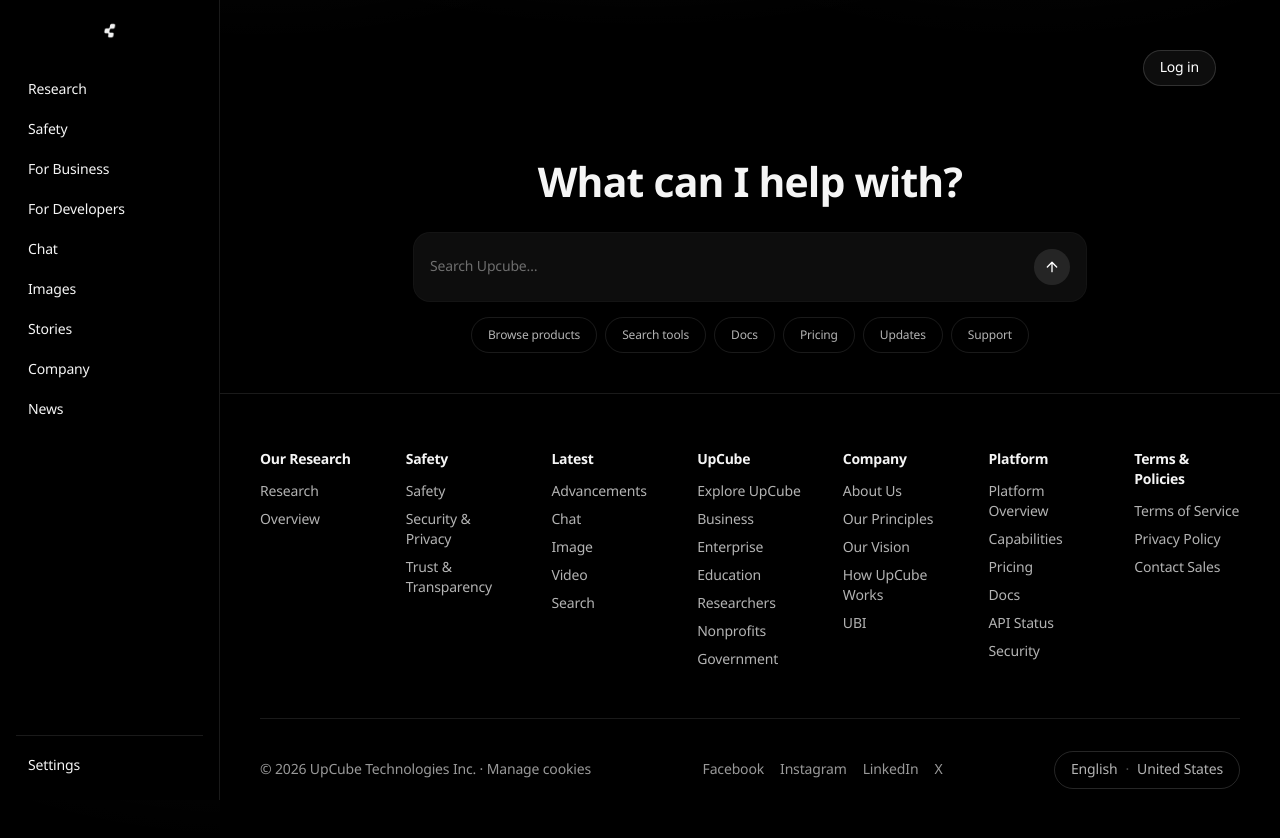
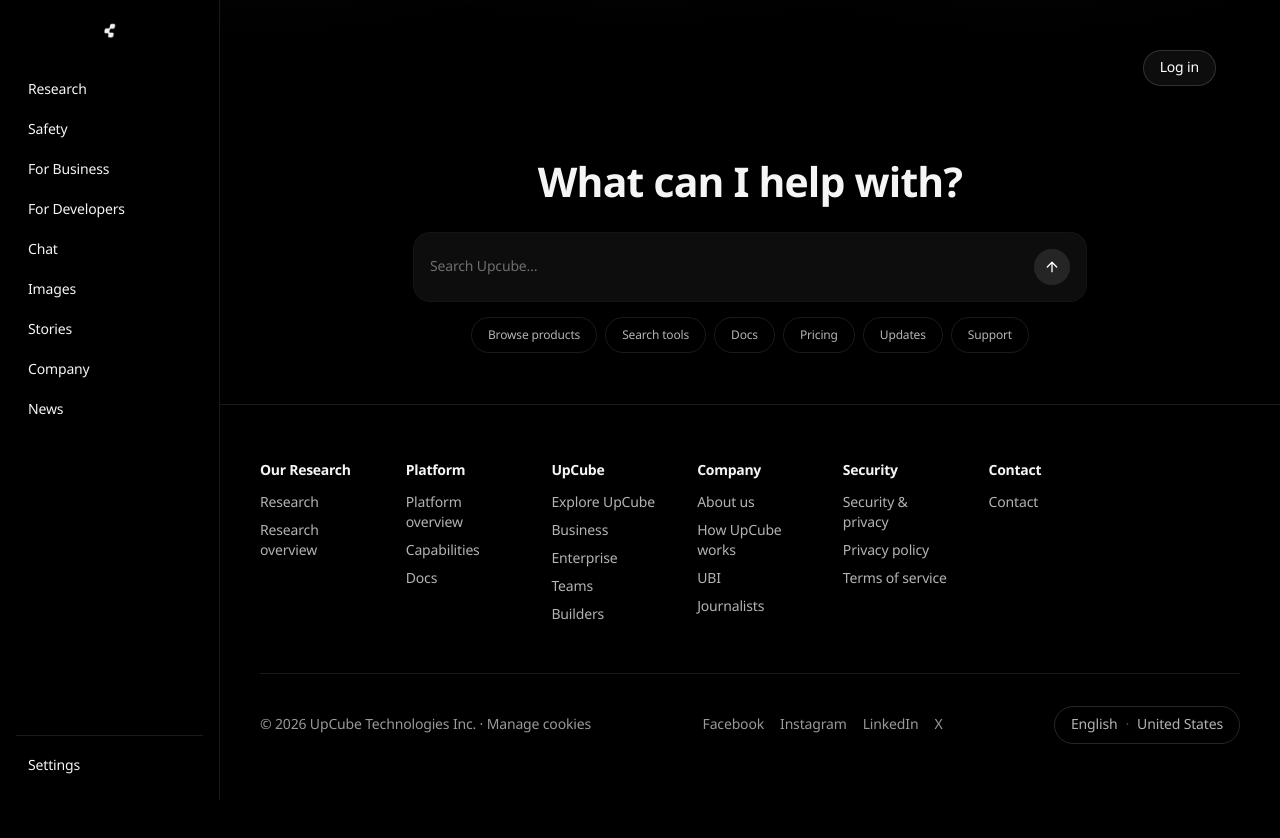
Before and after one commit to shadabchow-ui/upcube-frontend, a Next.js app: page / in a window 1280 px wide. Shown: the top 838 px of the page. After the commit the page ends 800 px from the top, so only its background shows below. Built offline with nearby package versions, Linux system fonts and the light colour scheme.

Commit message:
Update site-footer.tsx

```diff
--- a/components/site-footer.tsx
+++ b/components/site-footer.tsx
@@ -6,68 +6,48 @@
   {
     title: "Our Research",
     links: [
-      { label: "Research", href: "#" },
-      { label: "Overview", href: "#" },
+      { label: "Research", href: "/research" },
+      { label: "Research overview", href: "/research-overview" },
     ],
   },
   {
-    title: "Safety",
+    title: "Platform",
     links: [
-      { label: "Safety", href: "#" },
-      { label: "Security & Privacy", href: "#" },
-      { label: "Trust & Transparency", href: "#" },
-    ],
-  },
-  {
-    title: "Latest",
-    links: [
-      { label: "Advancements", href: "#" },
-      { label: "Chat", href: "#" },
-      { label: "Image", href: "#" },
-      { label: "Video", href: "#" },
-      { label: "Search", href: "#" },
+      { label: "Platform overview", href: "/platform-overview" },
+      { label: "Capabilities", href: "/capabilities" },
+      { label: "Docs", href: "/docs" },
     ],
   },
   {
     title: "UpCube",
     links: [
-      { label: "Explore UpCube", href: "#" },
-      { label: "Business", href: "#" },
-      { label: "Enterprise", href: "#" },
-      { label: "Education", href: "#" },
-      { label: "Researchers", href: "#" },
-      { label: "Nonprofits", href: "#" },
-      { label: "Government", href: "#" },
+      { label: "Explore UpCube", href: "/explore-upcube" },
+      { label: "Business", href: "/business" },
+      { label: "Enterprise", href: "/enterprise" },
+      { label: "Teams", href: "/teams" },
+      { label: "Builders", href: "/builders" },
     ],
   },
   {
     title: "Company",
     links: [
-      { label: "About Us", href: "#" },
-      { label: "Our Principles", href: "#" },
-      { label: "Our Vision", href: "#" },
-      { label: "How UpCube Works", href: "#" },
-      { label: "UBI", href: "#" },
+      { label: "About us", href: "/about-us" },
+      { label: "How UpCube works", href: "/how-upcube-works" },
+      { label: "UBI", href: "/ubi" },
+      { label: "Journalists", href: "/journalists" },
     ],
   },
   {
-    title: "Platform",
+    title: "Security",
     links: [
-      { label: "Platform Overview", href: "#" },
-      { label: "Capabilities", href: "#" },
-      { label: "Pricing", href: "#" },
-      { label: "Docs", href: "#" },
-      { label: "API Status", href: "#" },
-      { label: "Security", href: "#" },
+      { label: "Security & privacy", href: "/security-privacy" },
+      { label: "Privacy policy", href: "/privacy-policy" },
+      { label: "Terms of service", href: "/terms-of-service" },
     ],
   },
   {
-    title: "Terms & Policies",
-    links: [
-      { label: "Terms of Service", href: "#" },
-      { label: "Privacy Policy", href: "#" },
-      { label: "Contact Sales", href: "#" },
-    ],
+    title: "Contact",
+    links: [{ label: "Contact", href: "/contact" }],
   },
 ]
 
```
